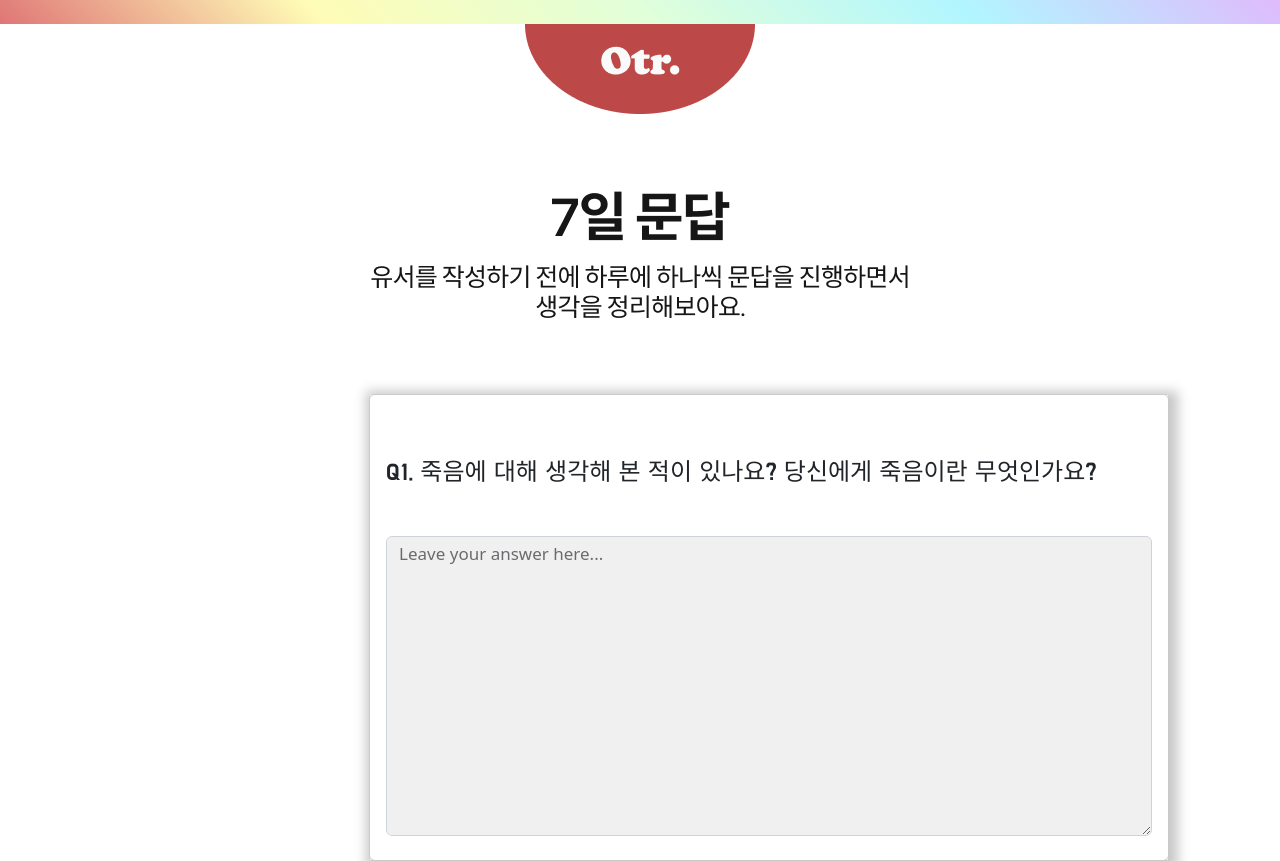
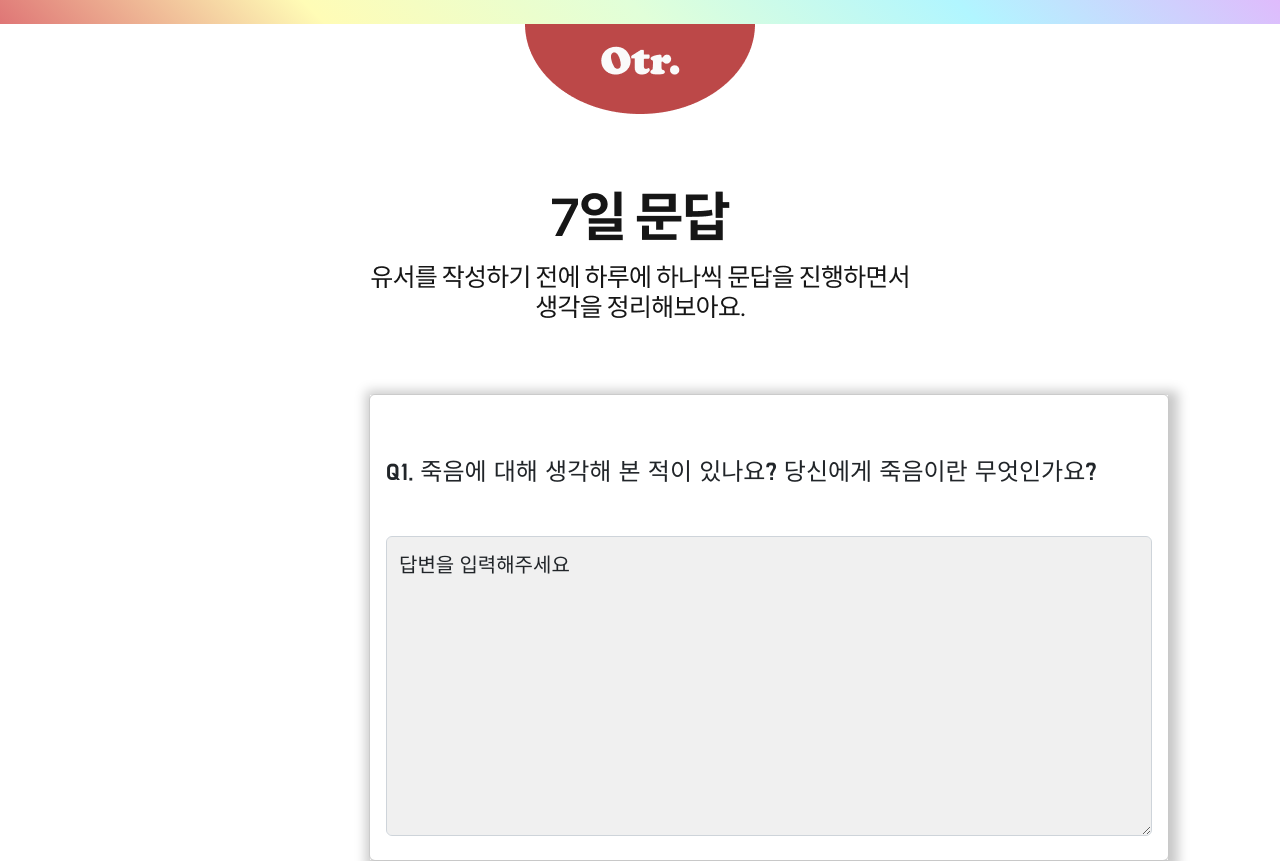
Before and after one commit to Likelion-at-SMWU-10th/OTR_client, a React (Create React App) app: page /sevendays in a window 1280 px wide. Built offline with nearby package versions, Linux system fonts and the light colour scheme.

Commit message:
7일 문답페이지 답변 박스 css 수정

```diff
--- a/src/pages/components/AnswerBox.css
+++ b/src/pages/components/AnswerBox.css
@@ -1,3 +1,4 @@
 #floatingTextarea2 {
     background-color: #F0F0F0;
+    font-family: 'Do Hyeon', sans-serif;
 }
--- a/src/pages/components/AnswerBox.jsx
+++ b/src/pages/components/AnswerBox.jsx
@@ -6,9 +6,10 @@ import './AnswerBox.css';
 function AnswerBox() {
   return (
     <>
-      <FloatingLabel controlId="floatingTextarea2" label="Leave your answer here..." className="box">
+      <FloatingLabel controlId="floatingTextarea2" label="답변을 입력해주세요" className="box">
         <Form.Control
           as="textarea"
+          placeholder= "답변을 입력해주세요"
           style={{ height: '300px' }}
         />
       </FloatingLabel>
```
